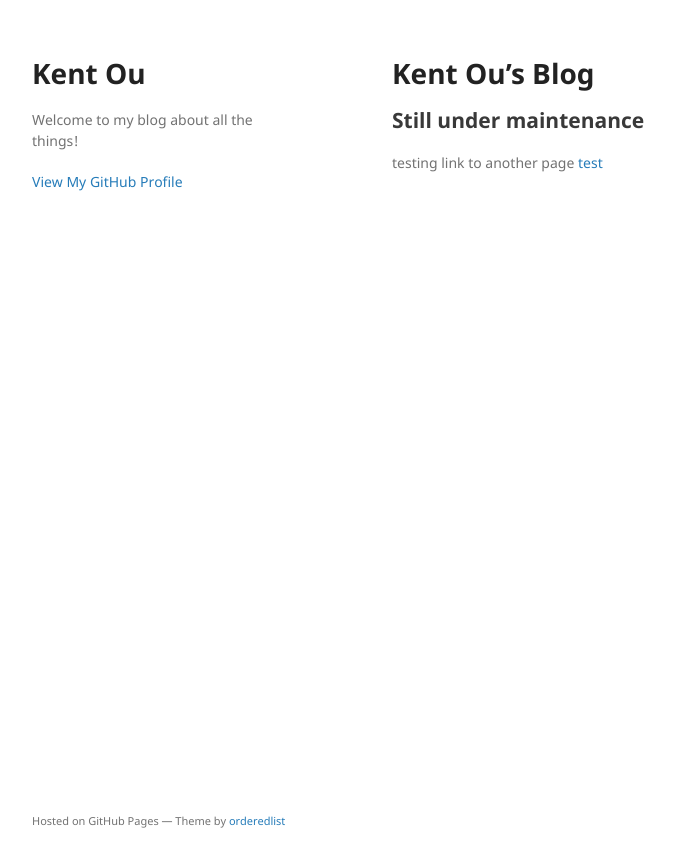
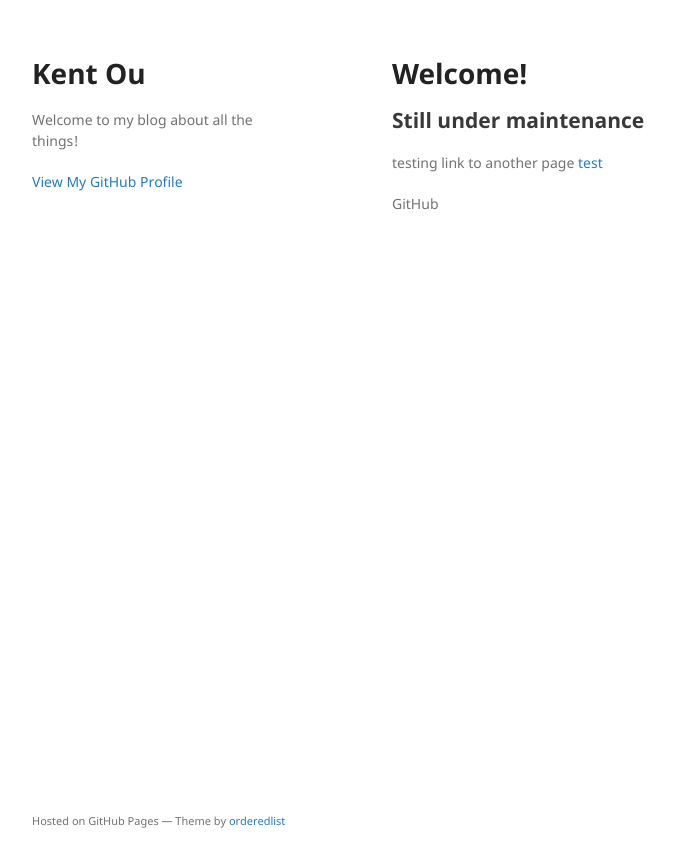
Before and after one commit to kent10ou/kent10ou.github.io, a Jekyll site: the page built from index.md, in a window 1280 px wide. Shown: the top 867 px of the page, without its empty margins (178-853 px from the left). Built offline with Jekyll 4.4.1, drawn with Linux system fonts in a browser that asks for light colours; our own code applies the rules of GitHub Pages for plain Markdown files.

Commit message:
changing favicon, modified title

```diff
--- a/_layouts/default.html
+++ b/_layouts/default.html
@@ -8,7 +8,7 @@
     <link rel="stylesheet" href="{{ '/assets/css/style.css?v=' | append: site.github.build_revision | relative_url }}">
 
     <!-- add favicon -->
-    <link rel="shortcut icon" href="../assets/images/favicon.ico" />
+    <link rel="shortcut icon" href="../assets/images/favicon-code.ico" />
 
     <meta name="viewport" content="width=device-width">
     <!--[if lt IE 9]>
@@ -25,6 +25,7 @@
           <p class="view"><a href="{{ site.github.repository_url }}">View the Project on GitHub <small>{{ github_name }}</small></a></p>
         {% endif %}
 
+        <!-- GitHub Profile -->
         {% if site.github.is_user_page %}
           <p class="view"><a href="{{ site.github.owner_url }}">View My GitHub Profile</a></p>
         {% endif %}
@@ -40,7 +41,7 @@
       <section>
 
       {{ content }}
-
+{{ site.github }}
       </section>
       <footer>
         {% if site.github.is_project_page %}
--- a/index.md
+++ b/index.md
@@ -2,7 +2,7 @@
 layout: default
 ---
 
-# Kent Ou's Blog
+# Welcome!
 
 ## Still under maintenance
 
```
Also changed, not shown: assets/images/favicon-code.ico (added), assets/images/favicon.ico (deleted).
